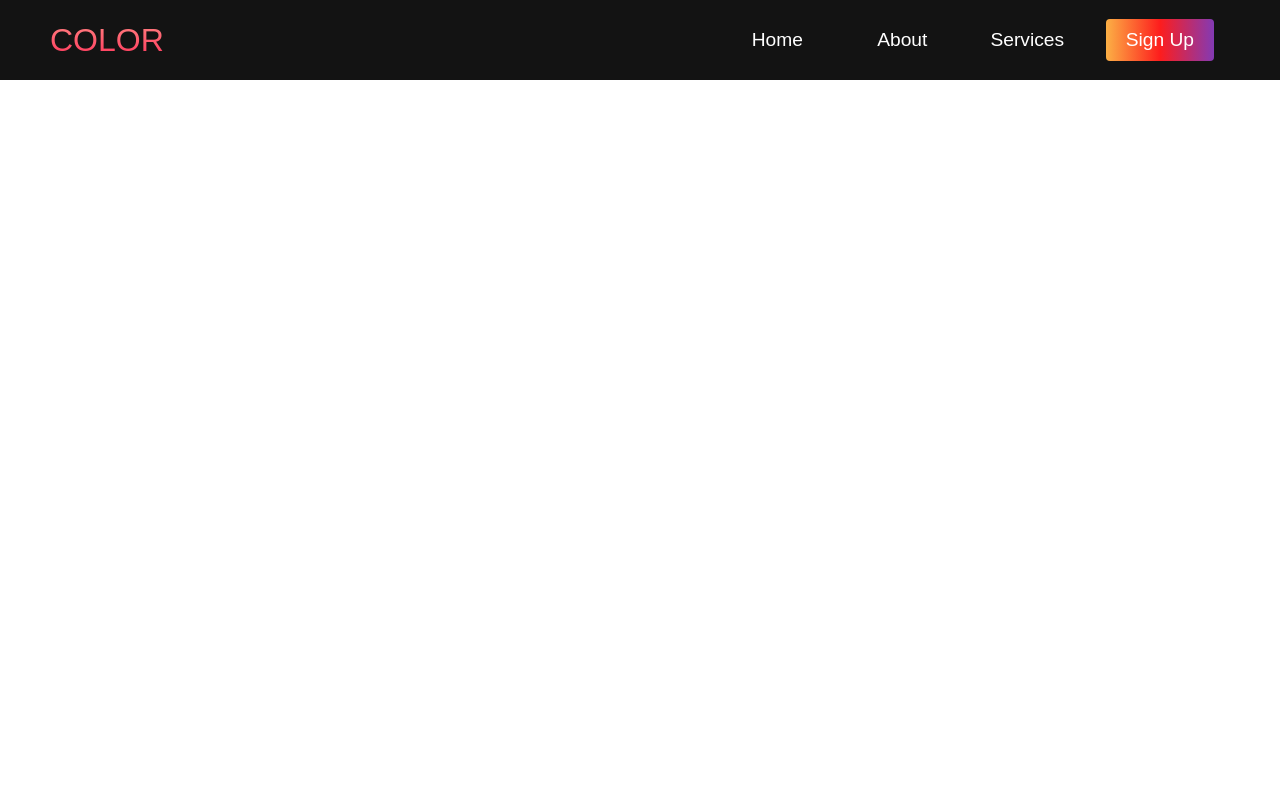
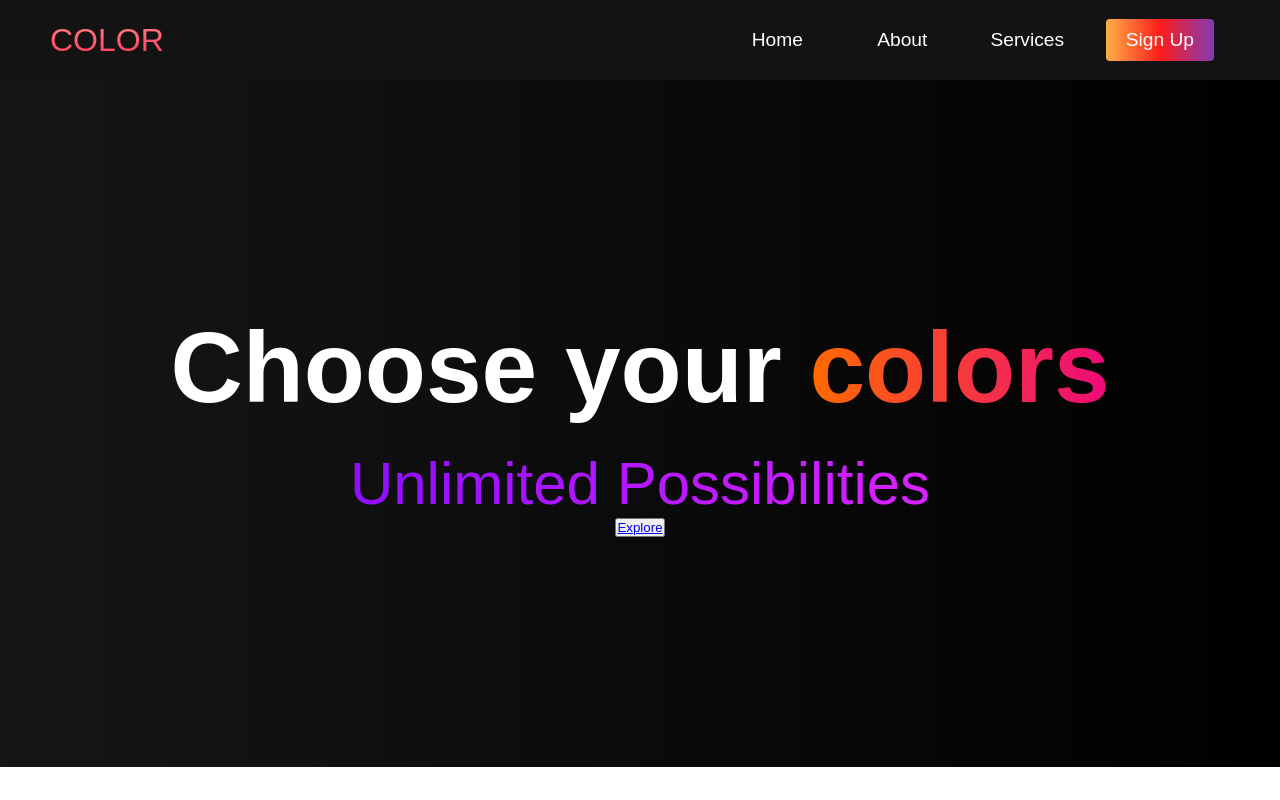
Before and after one commit to SaifN97/smooth-scroll-website, a plain HTML site: page index.html in a window 1280 px wide. Drawn offline with Linux system fonts and the light colour scheme.

Commit message:
Hero section

```diff
--- a/index.html
+++ b/index.html
@@ -34,6 +34,15 @@
         </div>
     </nav>
 
+    <!-- Hero Section -->
+    <div class="hero" id="home">
+        <div class="hero__container">
+            <h1 class="hero__heading">Choose your <span>colors</span></h1>
+            <p class="hero__description">Unlimited Possibilities</p>
+            <button class="main__btn"><a href="#">Explore</a></button>
+        </div>
+    </div>
+
     <script src="app.js"></script>
 </body>
 </html>
--- a/styles.css
+++ b/styles.css
@@ -190,3 +190,81 @@
     transform: translateY(-8px) rotate(-45deg);
   }
 }
+
+/* Hero Section */
+.hero {
+  background: #000000;
+  background: linear-gradient(to right, #161616, #000000);
+  padding: 200px 0;
+}
+
+.hero__container {
+  display: flex;
+  flex-direction: column;
+  justify-content: center;
+  align-items: center;
+  max-width: 1200px;
+  margin: 0 auto;
+  height: 90%;
+  text-align: center;
+  padding: 30px;
+}
+
+.hero__heading {
+  font-size: 100px;
+  margin-bottom: 24px;
+  color: #fff;
+}
+
+.hero__heading span {
+  background: #ee0979; /* fallback for old browsers */
+  background: -webkit-linear-gradient(
+    to right,
+    #ff6a00,
+    #ee0979
+  ); /* Chrome 10-25, Safari 5.1-6 */
+  background: linear-gradient(
+    to right,
+    #ff6a00,
+    #ee0979
+  ); /* W3C, IE 10+/ Edge, Firefox 16+, Chrome 26+, Opera 12+, Safari 7+ */
+  background-size: 100%;
+  -webkit-background-clip: text;
+  -moz-background-clip: text;
+  -webkit-text-fill-color: transparent;
+  -moz-text-fill-color: transparent;
+}
+
+.hero__description {
+  font-size: 60px;
+  background: #da22ff; /* fallback for old browsers */
+  background: -webkit-linear-gradient(
+    to right,
+    #9114ff,
+    #da22ff
+  ); /* Chrome 10-25, Safari 5.1-6 */
+  background: linear-gradient(
+    to right,
+    #8f0eff,
+    #da22ff
+  ); /* W3C, IE 10+/ Edge, Firefox 16+, Chrome 26+, Opera 12+, Safari 7+ */
+  background-size: 100%;
+  -webkit-background-clip: text;
+  -moz-background-clip: text;
+  -webkit-text-fill-color: transparent;
+  -moz-text-fill-color: transparent;
+}
+
+.highlight {
+  border-bottom: 4px solid rgb(132, 0, 255);
+}
+
+@media screen and (max-width: 768px) {
+  .hero__heading {
+    font-size: 60px;
+  }
+
+  .hero__description {
+    font-size: 40px;
+  }
+}
```
